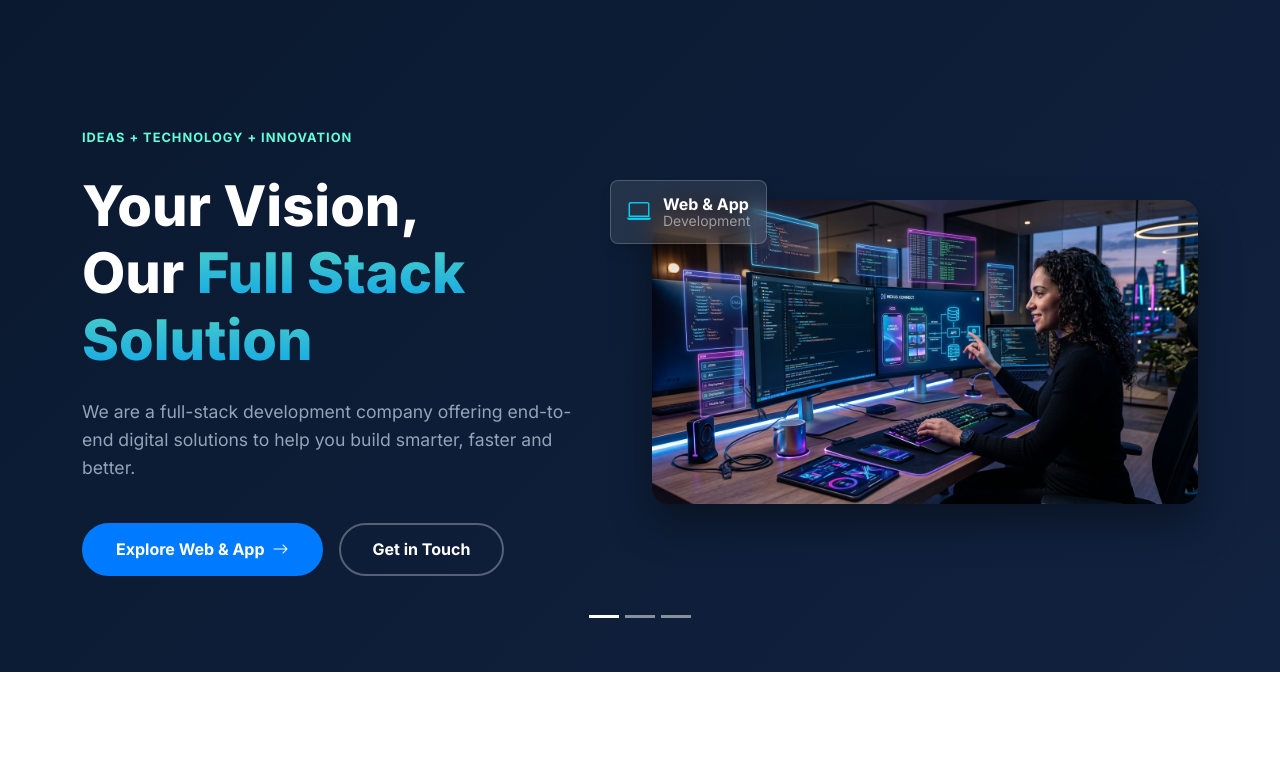
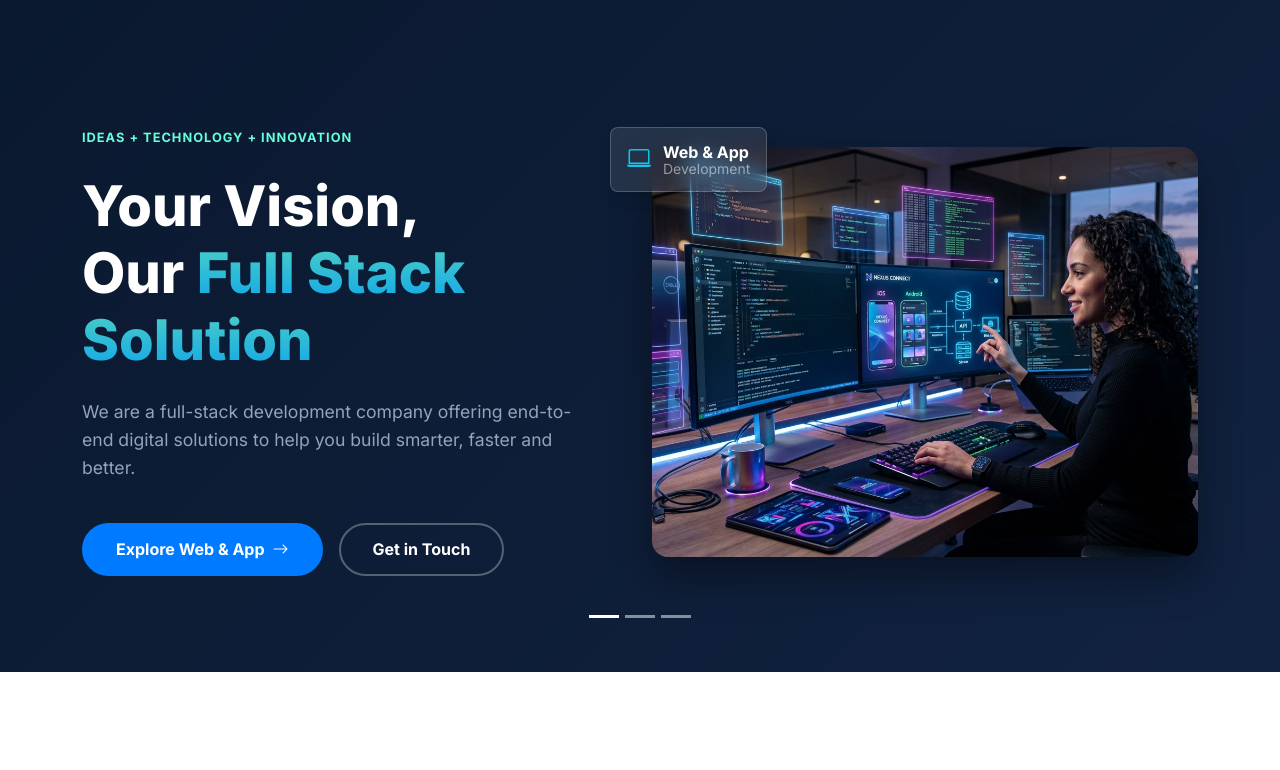
Before and after one commit to fmshaja/aslal, a PHP site: page / in a window 1280 px wide. Shown: the part 89-859 px from the top of the page. Run offline with PHP 8.4, Linux system fonts and the light colour scheme; data comes from the database, SQL or seed files in the repository; data that the repository does not hold is empty.

Commit message:
Fix carousel image aspect ratios to prevent shifting

```diff
--- a/index.php
+++ b/index.php
@@ -48,7 +48,7 @@ $projects = $projStmt->fetchAll();
                                 <i class="bi bi-laptop text-info fs-4"></i>
                                 <div class="fw-bold fs-6 lh-1">Web & App<br><small class="text-white-50 fw-normal">Development</small></div>
                             </div>
-                            <img src="assets/images/web_app_hero.jpg" alt="Web and App Development" class="hero-img img-fluid" style="object-fit:cover; border-radius: 1rem;">
+                            <img src="assets/images/web_app_hero.jpg" alt="Web and App Development" class="hero-img img-fluid" style="object-fit:cover; border-radius: 1rem; aspect-ratio: 4/3; width: 100%;">
                         </div>
                     </div>
                 </div>
@@ -79,7 +79,7 @@ $projects = $projStmt->fetchAll();
                                 <i class="bi bi-building text-warning fs-4"></i>
                                 <div class="fw-bold fs-6 lh-1">Construction<br><small class="text-white-50 fw-normal">& QS</small></div>
                             </div>
-                            <img src="assets/images/hero_bg.jpg" alt="Construction Management" class="hero-img img-fluid" style="object-fit:cover; border-radius: 1rem;">
+                            <img src="assets/images/hero_bg.jpg" alt="Construction Management" class="hero-img img-fluid" style="object-fit:cover; border-radius: 1rem; aspect-ratio: 4/3; width: 100%;">
                         </div>
                     </div>
                 </div>
@@ -110,7 +110,7 @@ $projects = $projStmt->fetchAll();
                                 <i class="bi bi-shield-check text-success fs-4"></i>
                                 <div class="fw-bold fs-6 lh-1">Quality<br><small class="text-white-50 fw-normal">Assurance</small></div>
                             </div>
-                            <img src="https://images.unsplash.com/photo-1581091226825-a6a2a5aee158?auto=format&fit=crop&w=800&q=80" alt="Quality Assurance" class="hero-img img-fluid" style="object-fit:cover; border-radius: 1rem;">
+                            <img src="https://images.unsplash.com/photo-1581091226825-a6a2a5aee158?auto=format&fit=crop&w=800&q=80" alt="Quality Assurance" class="hero-img img-fluid" style="object-fit:cover; border-radius: 1rem; aspect-ratio: 4/3; width: 100%;">
                         </div>
                     </div>
                 </div>
```
